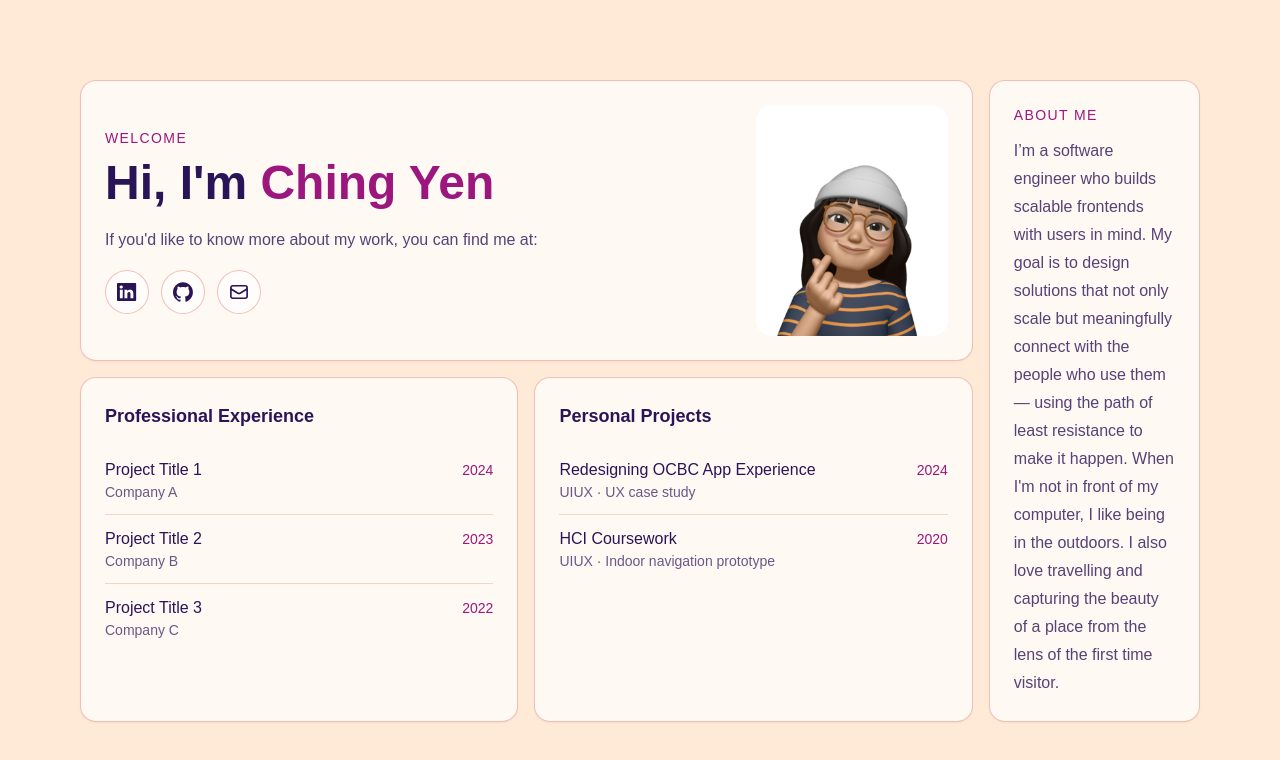
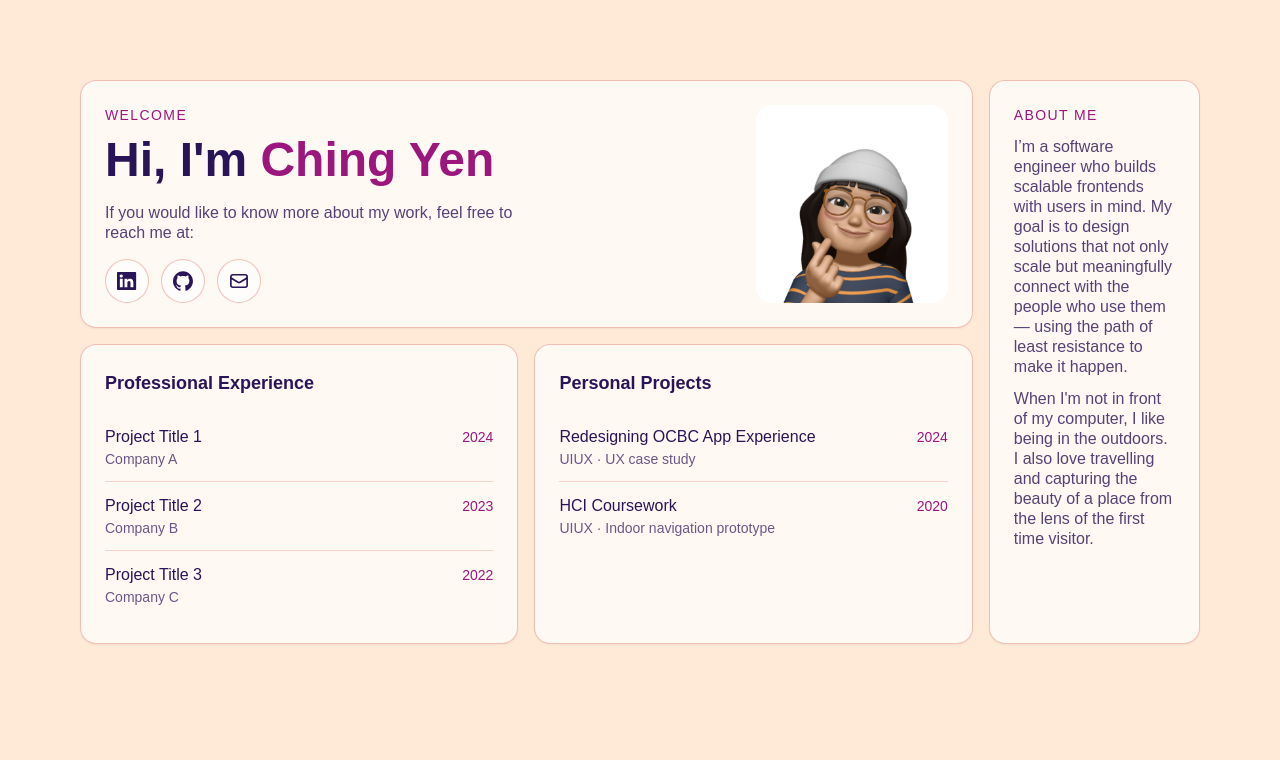
Before and after one commit to fcyen/fcyen.github.io, a Next.js app: page / in a window 1280 px wide. Shown: the top 760 px of the page. Built offline with nearby package versions, Linux system fonts and the light colour scheme.

Commit message:
Styling edits and content changes to AboutMe

```diff
--- a/src/components/bento/widgets/AboutMeWidget.jsx
+++ b/src/components/bento/widgets/AboutMeWidget.jsx
@@ -10,16 +10,22 @@ import { BentoCard } from "../BentoCard";
 //       long-form about page lives somewhere else.
 //
 const bio =
-  "I’m a software engineer who builds scalable frontends with users in mind. My goal is to design solutions that not only scale but meaningfully connect with the people who use them — using the path of least resistance to make it happen. When I'm not in front of my computer, I like being in the outdoors. I also love travelling and capturing the beauty of a place from the lens of the first time visitor.";
+  "I’m a software engineer who builds scalable frontends with users in mind. My goal is to design solutions that not only scale but meaningfully connect with the people who use them — using the path of least resistance to make it happen.";
 
-export function AboutMeWidget() {
+const bio2 =
+  " When I'm not in front of my computer, I like being in the outdoors. I also love travelling and capturing the beauty of a place from the lens of the first time visitor."
+
+  export function AboutMeWidget() {
   return (
     <BentoCard className="md:col-span-2 lg:col-span-2 lg:col-start-9 lg:row-span-2 lg:row-start-1">
       <p className="font-display text-sm uppercase tracking-widest text-bento-magenta">
         About me
       </p>
-      <p className="mt-3 flex-1 text-base leading-7 text-bento-ink/80">
+      <p className="mt-3 flex-1 text-base leading-5 text-bento-ink/80">
         {bio}
+      </p>
+      <p className="mt-3 flex-1 text-base leading-5 text-bento-ink/80">
+        {bio2}
       </p>
       {/* <Link
         href="/about"
--- a/src/components/bento/widgets/WelcomeWidget.jsx
+++ b/src/components/bento/widgets/WelcomeWidget.jsx
@@ -60,8 +60,8 @@ export function WelcomeWidget() {
           <h1 className="mt-2 font-display text-4xl font-semibold text-bento-ink sm:text-5xl">
             Hi, I'm <span className="text-bento-magenta">Ching Yen</span>
           </h1>
-          <p className="mt-4 max-w-md text-base leading-7 text-bento-ink/80">
-            If you'd like to know more about my work, you can find me at:
+          <p className="mt-4 max-w-md text-base leading-5 text-bento-ink/80">
+            If you would like to know more about my work, feel free to reach me at:
           </p>
 
           <div className="mt-4 flex items-center gap-3">
```
